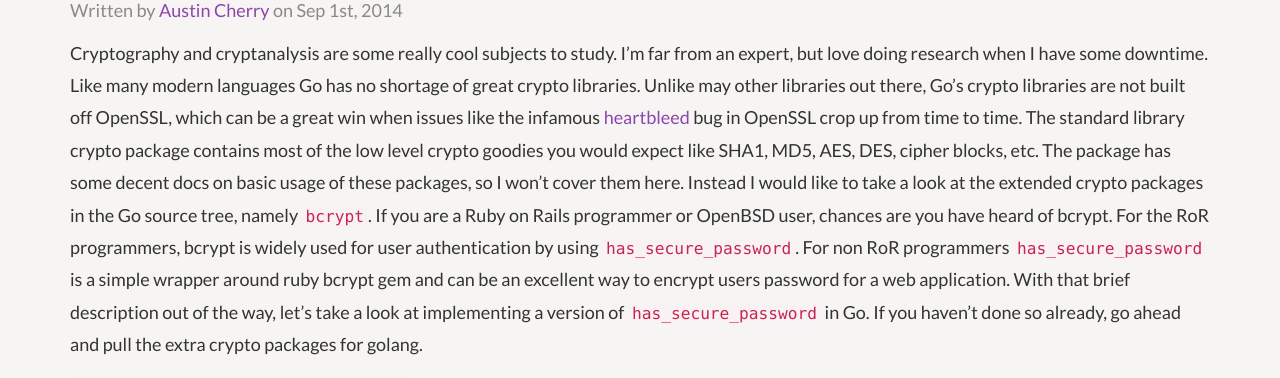
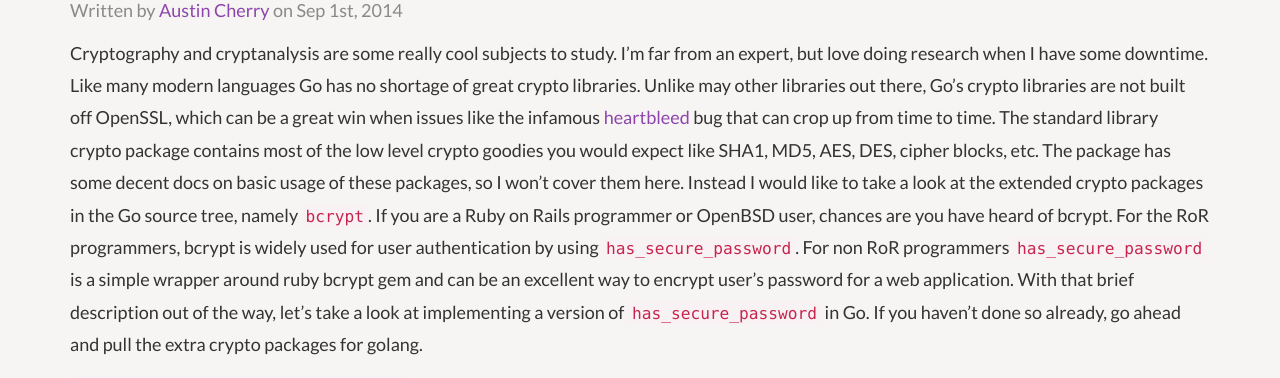
Before and after one commit to BasementKrew/revelation.io, a Jekyll site: the page built from _posts/2014-09-01-golang-crypto.markdown, in a window 1280 px wide and 900 px high. Shown: the part 335-713 px from the top of the window. Built offline with Jekyll 4.4.1, drawn with Linux system fonts in a browser that asks for light colours; Markdown is read by kramdown in place of the engine named in the settings.

Commit message:
grammar fixes

```diff
--- a/_posts/2014-09-01-golang-crypto.markdown
+++ b/_posts/2014-09-01-golang-crypto.markdown
@@ -7,7 +7,7 @@ summary: "Cryptography has made significant advances with the rise of modern com
 tags: Go, golang, packages, pkg, crypto
 ---
 
-Cryptography and cryptanalysis are some really cool subjects to study. I'm far from an expert, but love doing research when I have some downtime. Like many modern languages Go has no shortage of great crypto libraries. Unlike may other libraries out there, Go's crypto libraries are not built off OpenSSL, which can be a great win when issues like the infamous [heartbleed](http://heartbleed.com/) bug in OpenSSL crop up from time to time. The standard library crypto package contains most of the low level crypto goodies you would expect like SHA1, MD5, AES, DES, cipher blocks, etc. The package has some decent docs on basic usage of these packages, so I won't cover them here. Instead I would like to take a look at the extended crypto packages in the Go source tree, namely `bcrypt`. If you are a Ruby on Rails programmer or OpenBSD user, chances are you have heard of bcrypt. For the RoR programmers, bcrypt is widely used for user authentication by using `has_secure_password`. For non RoR programmers `has_secure_password` is a simple wrapper around ruby bcrypt gem and can be an excellent way to encrypt users password for a web application. With that brief description out of the way, let's take a look at implementing a version of `has_secure_password` in Go. If you haven't done so already, go ahead and pull the extra crypto packages for golang.
+Cryptography and cryptanalysis are some really cool subjects to study. I'm far from an expert, but love doing research when I have some downtime. Like many modern languages Go has no shortage of great crypto libraries. Unlike may other libraries out there, Go's crypto libraries are not built off OpenSSL, which can be a great win when issues like the infamous [heartbleed](http://heartbleed.com/) bug that can crop up from time to time. The standard library crypto package contains most of the low level crypto goodies you would expect like SHA1, MD5, AES, DES, cipher blocks, etc. The package has some decent docs on basic usage of these packages, so I won't cover them here. Instead I would like to take a look at the extended crypto packages in the Go source tree, namely `bcrypt`. If you are a Ruby on Rails programmer or OpenBSD user, chances are you have heard of bcrypt. For the RoR programmers, bcrypt is widely used for user authentication by using `has_secure_password`. For non RoR programmers `has_secure_password` is a simple wrapper around ruby bcrypt gem and can be an excellent way to encrypt user's password for a web application. With that brief description out of the way, let's take a look at implementing a version of `has_secure_password` in Go. If you haven't done so already, go ahead and pull the extra crypto packages for golang.
 
 `go get code.google.com/p/go.crypto`
 
```
